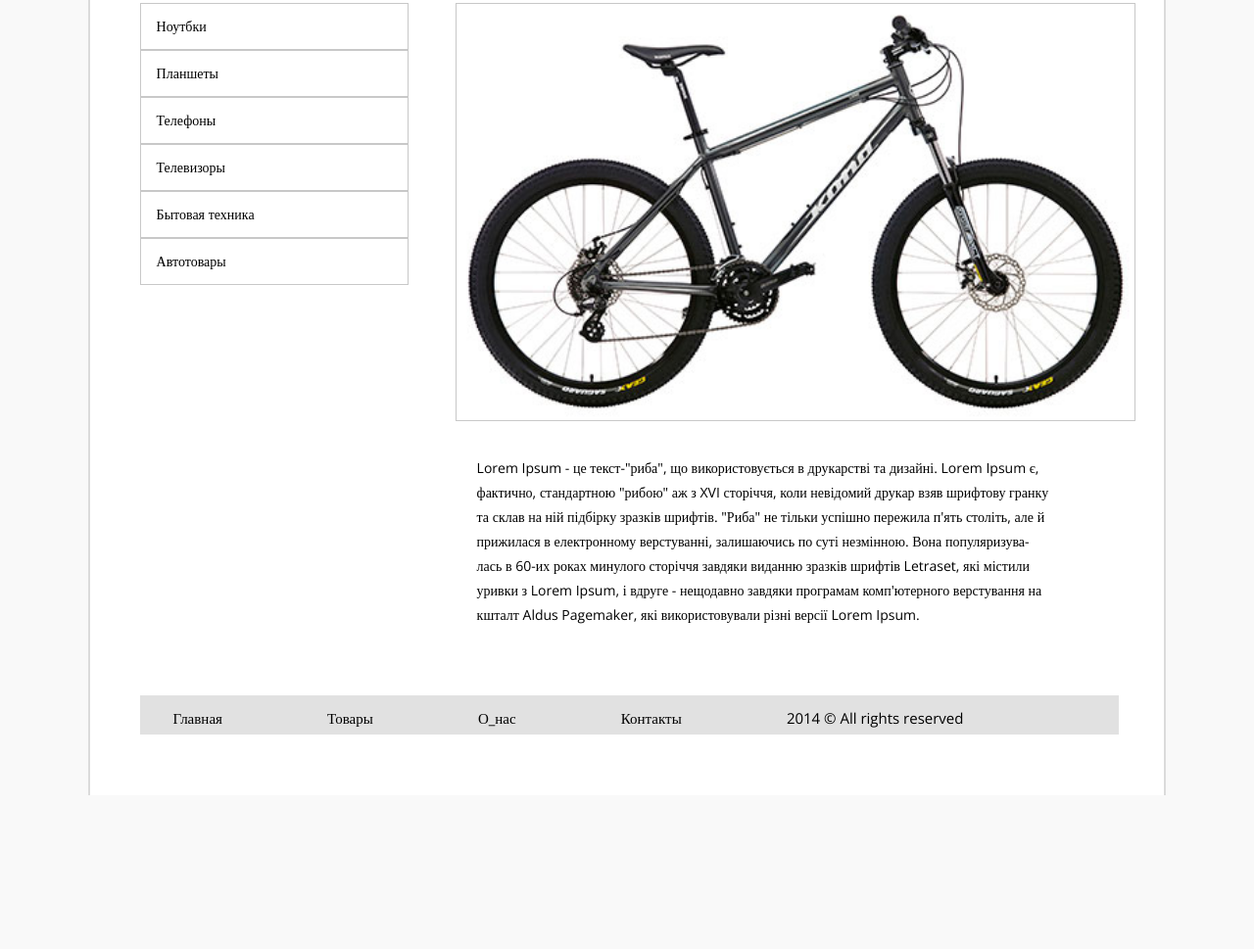
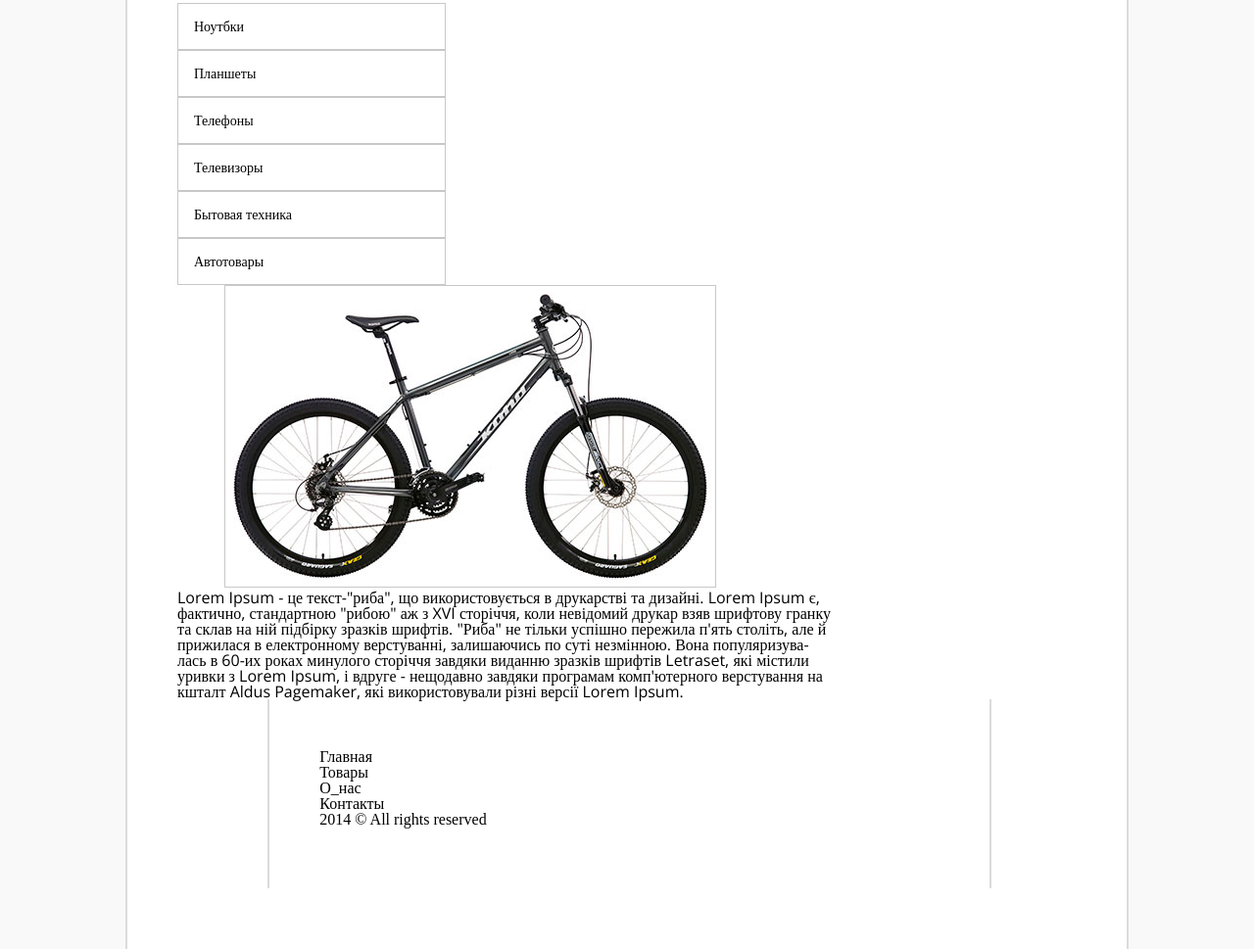
Before and after one commit to KrivoshejaIvan/homework3, a plain HTML site: page www/index.html in a window 1280 px wide. Shown: the part 211-1180 px from the top of the page at 98% size. Before the commit the page ends 1023 px from the top, so only its background shows below. Drawn offline with nearby package versions, Linux system fonts and the light colour scheme.

Commit message:
C:/Program Files/Git/style.css

```diff
--- a/www/css/style.css
+++ b/www/css/style.css
@@ -5,8 +5,8 @@ div {
     height: 100%;
     width: auto;
     padding: 51px 46px 62px 51px;
-    margin-left: 7%;
-    margin-right: 7%;
+    margin-left: 10%;
+    margin-right: 10%;
     background-color: #ffffff;
     border-left: 2px solid #dbdbdb;
     border-right: 2px solid #dbdbdb;
@@ -78,47 +78,16 @@ ul {
     padding:0;
     margin:0;
     border:0;
-    width:70%;
     float: left;
 }
 .content_image {
-    width: 99%;
     padding:0;
     margin:0;
     margin-left: 48px;
     border: 1px solid #c8c8c8;
 }
 .content_text {
-    border:0;
-    padding:0;
-    padding-top: 4%;
-    padding-left: 10%;
-    margin:0;
-    display: inline-block;
-    text-align: left;
+	border:0;
+	padding:0;
+	margin:0;
 }
-.content_text p {
-    padding-top:  11px;
-    font-size: 14px;
-
-}
-.footer {
-    padding:0;
-    margin:0;
-    border: 0;
-    background-color: #e1e1e1;
-    margin-top:75px;
-    height:40px;
-    font-family: Open Sans;
-}
-.footer li {
-    display: inline-block;
-    padding:0;
-    margin:0;
-    border: 0;
-    padding:16px 69px 11px 34px;
-    font-size:15px;
-}
-.footer li:hover {
-    text-decoration: underline;
-}
```
